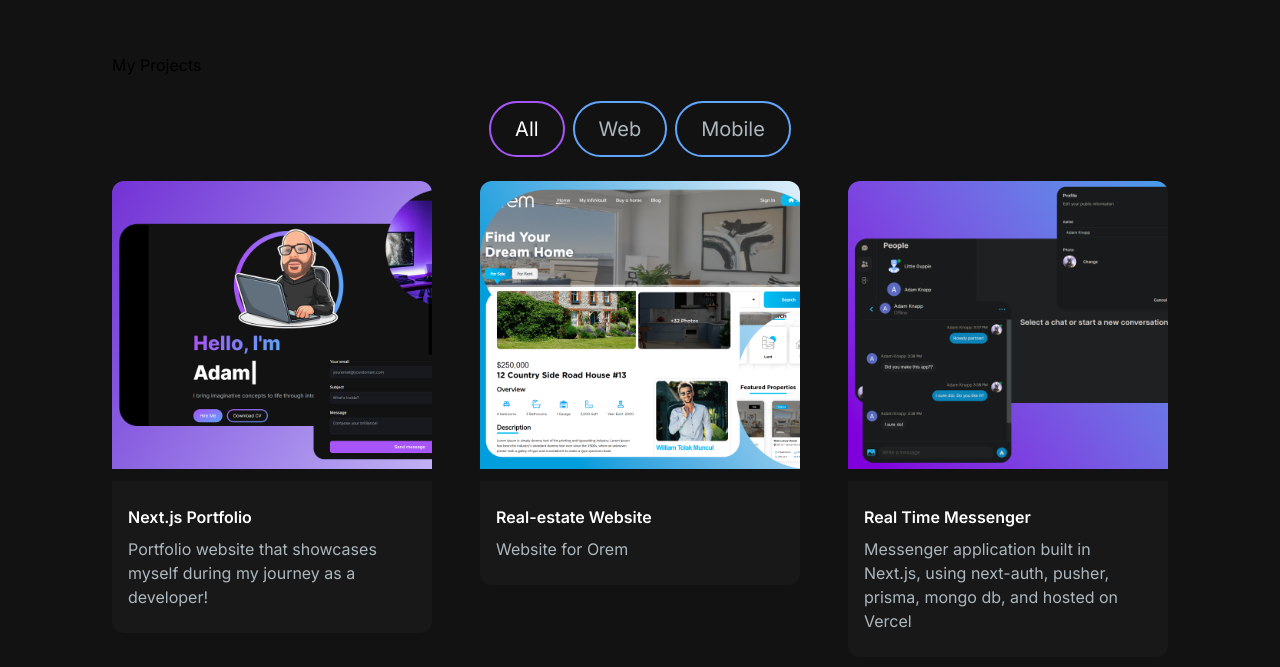
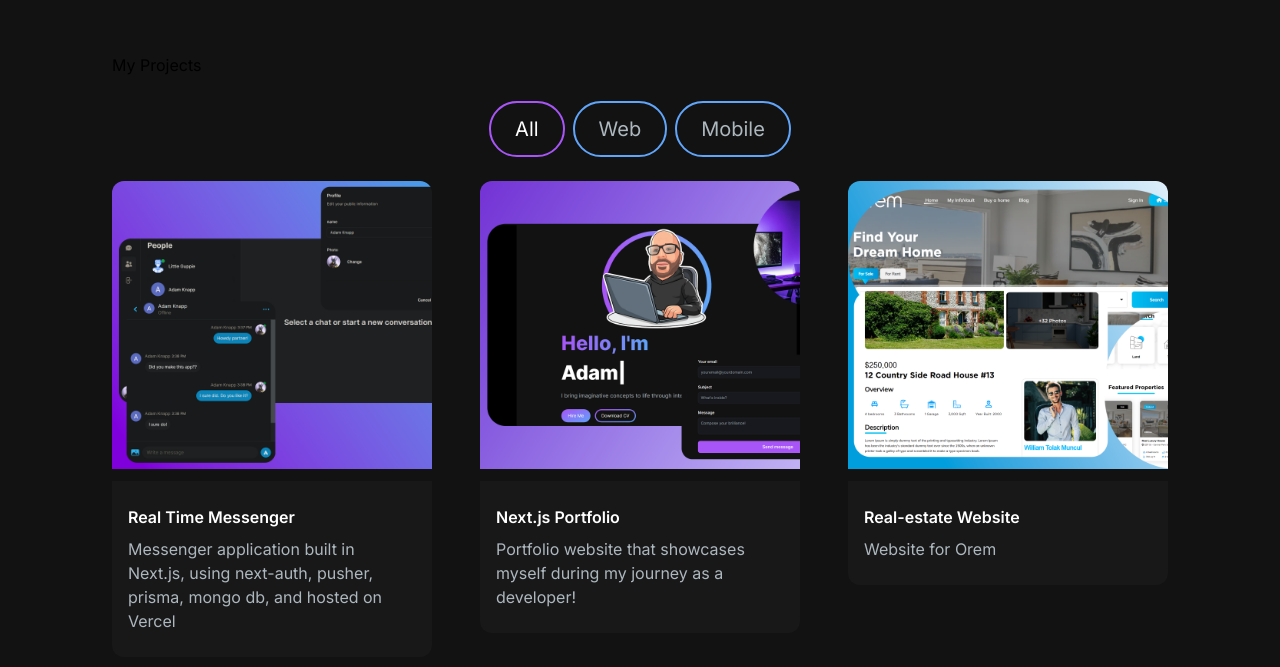
Before and after one commit to adamknapp124/portfolio, a Next.js app: page / in a window 1280 px wide. Shown: the part 1909-2576 px from the top of the page. Built offline with nearby package versions, Linux system fonts and the light colour scheme.

Commit message:
Changed project order

```diff
--- a/app/components/ProjectsSection.jsx
+++ b/app/components/ProjectsSection.jsx
@@ -7,6 +7,16 @@ import ProjectTag from './ProjectTag';
 const projectsData = [
 	{
 		id: 1,
+		title: 'Real Time Messenger',
+		description:
+			'Messenger application built in Next.js, using next-auth, pusher, prisma, mongo db, and hosted on Vercel',
+		image: '/images/messenger-app.png',
+		tag: ['All', 'Web', 'Mobile'],
+		gitUrl: 'https://github.com/adamknapp124/messenger-app',
+		previewUrl: 'https://messenger-app-sigma.vercel.app/',
+	},
+	{
+		id: 2,
 		title: 'Next.js Portfolio',
 		description:
 			'Portfolio website that showcases myself during my journey as a developer!',
@@ -16,23 +26,13 @@ const projectsData = [
 		previewUrl: 'https://portfolio-lilac-three-60.vercel.app/',
 	},
 	{
-		id: 2,
+		id: 3,
 		title: 'Real-estate Website',
 		description: 'Website for Orem',
 		image: '/images/orem-image.png',
 		tag: ['All', 'Web'],
 		gitUrl: 'https://gitlab.com/orem-web/mvp',
 		previewUrl: 'https://www.orem.tech',
-	},
-	{
-		id: 3,
-		title: 'Real Time Messenger',
-		description:
-			'Messenger application built in Next.js, using next-auth, pusher, prisma, mongo db, and hosted on Vercel',
-		image: '/images/messenger-app.png',
-		tag: ['All', 'Web', 'Mobile'],
-		gitUrl: 'https://github.com/adamknapp124/messenger-app',
-		previewUrl: 'https://messenger-app-sigma.vercel.app/',
 	},
 	// {
 	// 	id: 4,
```
